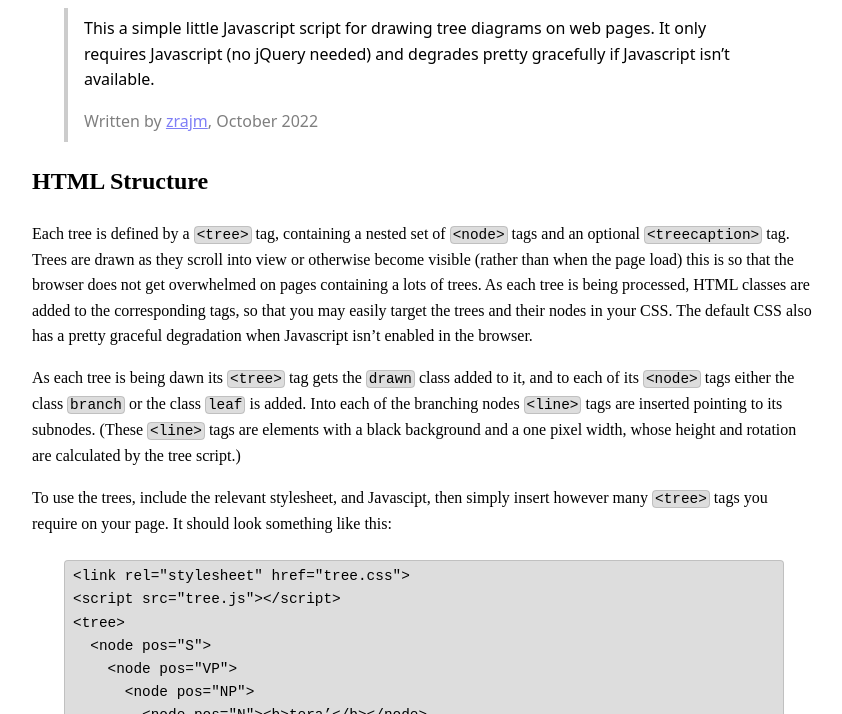
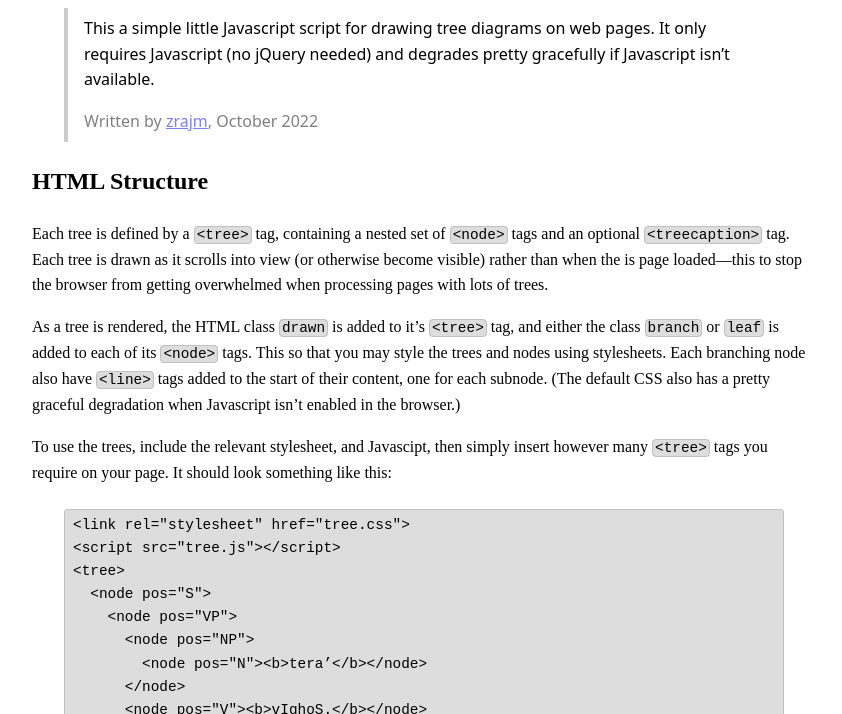
Before and after one commit to zrajm/tree, a plain HTML site: page index.html in a window 1280 px wide. Shown: the part 86-800 px from the top of the page, without its empty margins (216-1058 px from the left). Drawn offline with Linux system fonts and the light colour scheme.

Commit message:
Rewrote 'HTML Structure' text

```diff
--- a/index.html
+++ b/index.html
@@ -52,21 +52,18 @@
 <h2 id=html>HTML Structure</h2>
 
 <p>Each tree is defined by a <tt>&lt;tree></tt> tag, containing a nested set
-of <tt>&lt;node></tt> tags and an optional <tt>&lt;treecaption></tt> tag. Trees
-are drawn as they scroll into view or otherwise become visible (rather than
-when the page load) this is so that the browser does not get overwhelmed on
-pages containing a lots of trees. As each tree is being processed, HTML classes
-are added to the corresponding tags, so that you may easily target the trees
-and their nodes in your CSS. The default CSS also has a pretty graceful
-degradation when Javascript isn’t enabled in the browser.
+of <tt>&lt;node></tt> tags and an optional <tt>&lt;treecaption></tt> tag. Each
+tree is drawn as it scrolls into view (or otherwise become visible) rather than
+when the is page loaded—this to stop the browser from getting overwhelmed when
+processing pages with lots of trees.
 
-<p>As each tree is being dawn its <tt>&lt;tree></tt> tag gets
-the <tt>drawn</tt> class added to it, and to each of its <tt>&lt;node></tt>
-tags either the class <tt>branch</tt> or the class <tt>leaf</tt> is added. Into
-each of the branching nodes <tt>&lt;line></tt> tags are inserted pointing to
-its subnodes. (These <tt>&lt;line></tt> tags are elements with a black
-background and a one pixel width, whose height and rotation are calculated by
-the tree script.)
+<p>As a tree is rendered, the HTML class <tt>drawn</tt> is added to
+it’s <tt>&lt;tree></tt> tag, and either the class <tt>branch</tt>
+or <tt>leaf</tt> is added to each of its <tt>&lt;node></tt> tags. This so that
+you may style the trees and nodes using stylesheets. Each branching node also
+have <tt>&lt;line></tt> tags added to the start of their content, one for each
+subnode. (The default CSS also has a pretty graceful degradation when
+Javascript isn’t enabled in the browser.)
 
 <p>To use the trees, include the relevant stylesheet, and Javascipt, then
 simply insert however many <tt>&lt;tree></tt> tags you require on your page. It
```
